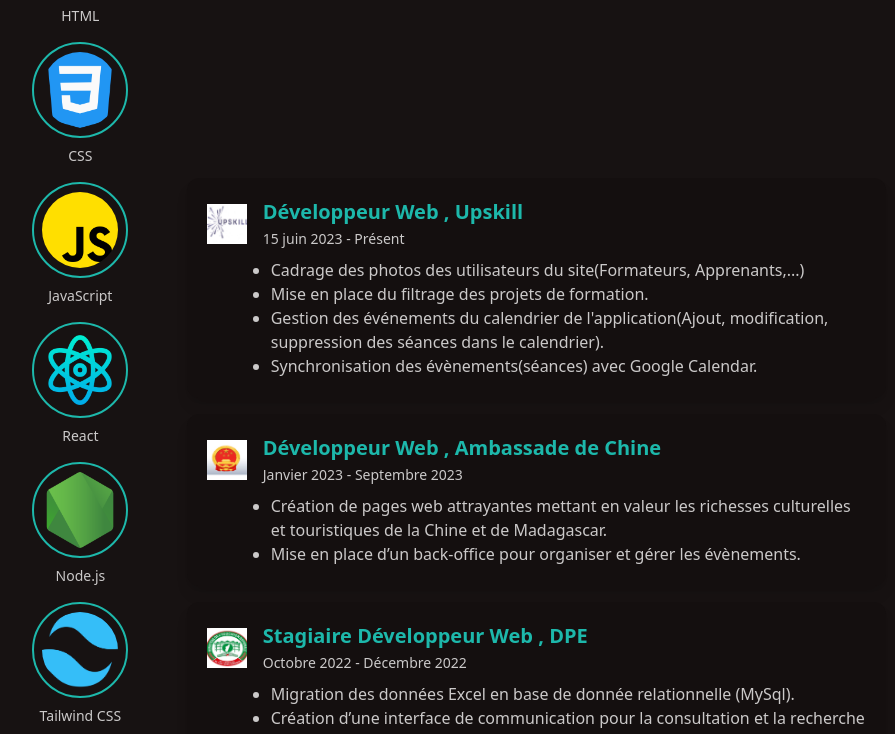
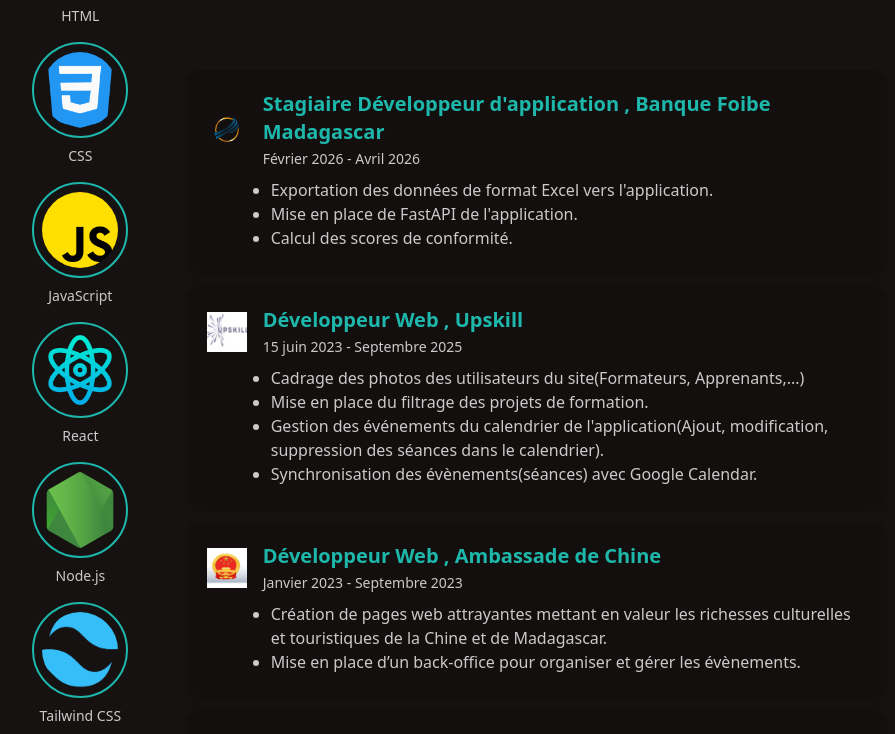
Before and after one commit to rakotoarisoandry85/Portfolio, a React (Vite) app: page / in a window 1280 px wide. Shown: the part 2118-2852 px from the top of the page, without its empty margins (202-1097 px from the left). Built offline with nearby package versions, Linux system fonts and the light colour scheme.

Commit message:
Add Experiences and Project

```diff
--- a/src/components/Experiences.tsx
+++ b/src/components/Experiences.tsx
@@ -17,6 +17,7 @@ import dpe from "../assets/companies/dpe.png";
 import logoChine from "../assets/companies/logoChine.png";
 import upskill from "../assets/companies/upskill.png";
 import MoneyMaker from "../assets/companies/MoneyMaker.png";
+import bfm from "../assets/companies/bfm.png";
 
 const skills = [
     { id: 1, name: "HTML", image: imgHTML },
@@ -36,9 +37,21 @@ const skills = [
 const experiences = [
     {
         id: 1,
+        role: "Stagiaire Développeur d'application",
+        company: "Banque Foibe Madagascar",
+        period: "Février 2026 - Avril 2026",
+        description: [
+            "Exportation des données de format Excel vers l'application.",
+            "Mise en place de FastAPI de l'application.",
+            "Calcul des scores de conformité.",
+        ],
+        image: bfm,
+    },
+    {
+        id: 2,
         role: "Développeur Web",
         company: "Upskill",
-        period: "15 juin 2023 - Présent",
+        period: "15 juin 2023 - Septembre 2025",
         description: [
             "Cadrage des photos des utilisateurs du site(Formateurs, Apprenants,...) ",
             "Mise en place du filtrage des projets de formation.",
@@ -48,7 +61,7 @@ const experiences = [
         image: upskill,
     },
     {
-        id: 2,
+        id: 3,
         role: "Développeur Web",
         company: "Ambassade de Chine",
         period: "Janvier 2023 - Septembre 2023",
@@ -59,7 +72,7 @@ const experiences = [
         image: logoChine,
     },
     {
-        id: 3,
+        id: 4,
         role: "Stagiaire Développeur Web",
         company: "DPE",
         period: "Octobre 2022 - Décembre 2022",
@@ -70,7 +83,7 @@ const experiences = [
         image: dpe,
     },
     {
-        id: 4,
+        id: 5,
         role: "Développeur Web",
         company: "ThinkNat",
         period: "Mars 2022 - Septembre 2022",
@@ -81,7 +94,7 @@ const experiences = [
         image: thinknat,
     },
     {
-        id: 5,
+        id: 6,
         role: "Résponsable de site",
         company: "Money Maker",
         period: "Février 2010 - Janvier 2021",
--- a/src/components/Projects.tsx
+++ b/src/components/Projects.tsx
@@ -12,6 +12,7 @@ import img9 from '../assets/projects/9.png';
 import img10 from '../assets/projects/10.png';
 import img11 from '../assets/projects/11.png';
 import img12 from '../assets/projects/12.png';
+import img13 from '../assets/projects/13.png';
 import { Github, Video } from "lucide-react";
 
 
@@ -124,6 +125,15 @@ const projects = [
         repoLink: '#',
         image: img9,
     },
+    {
+        id: 10,
+        title: 'Pokedex',
+        description: 'Application web Pokedex rétro-futuriste sombre utilisant les artworks HD officiels de PokeAPI, avec filtres par type/évolution/stats total (min/max), tri, pagination 20 Pokémon/page, modal détails à barres de stats animées, skeleton loading et design responsive mobile/desktop via les polices Press Start 2P et Nunito.',
+        technologies: ['React', 'Python','FastAPI'],
+        demoLink: '#',
+        repoLink: 'https://github.com/rakotoarisoandry85/pokedex-fullstack',
+        image: img13,
+    },
 ];
 
 const Projects = () => {
```
Also changed, not shown: src/assets/companies/bfm.png (added), src/assets/projects/13.png (added).
